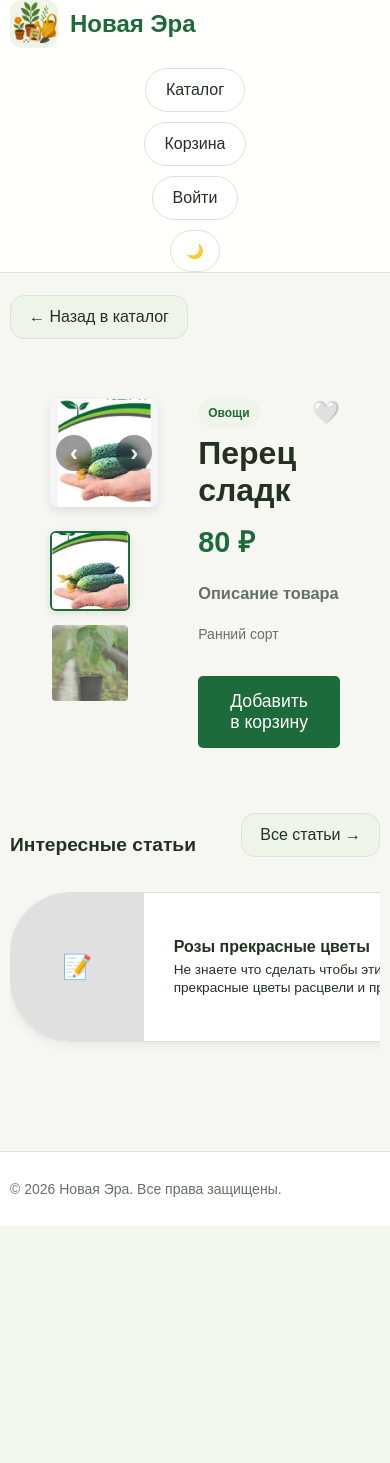
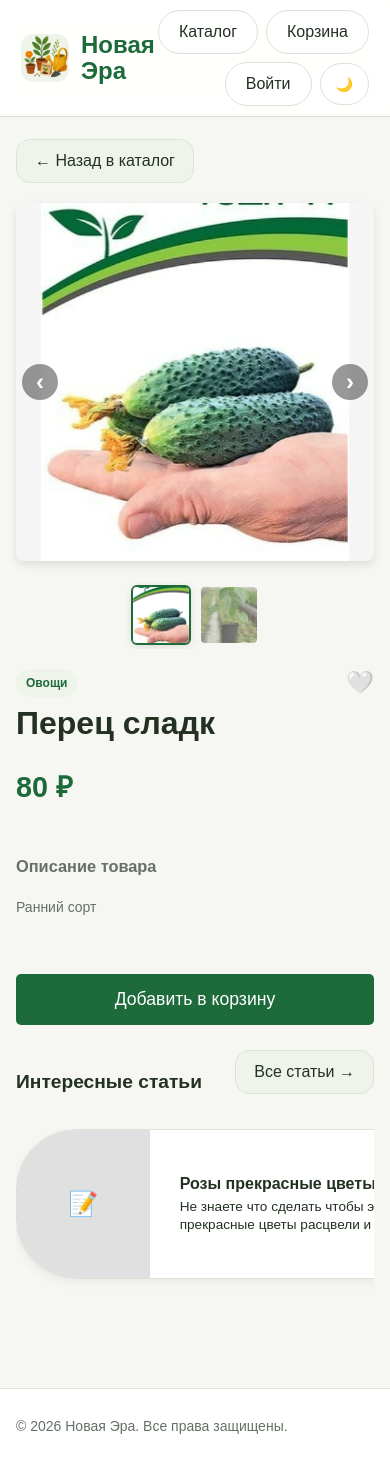
Before and after one commit to Zdappy/Zdappy.github.io, a Flask app: page /product/4 in a window 390 px wide. Before the commit the page ends 1226 px from the top, so only its background shows below. Run offline with Flask 3, Linux system fonts and the light colour scheme.

Commit message:
Настроен интерфейс для мобильных платформ Fixes #8

```diff
--- a/static/css/style.css
+++ b/static/css/style.css
@@ -292,12 +292,38 @@ background: var(--surface);
 /* Responsive */
 @media (max-width: 1024px) {
 .products-grid { grid-template-columns: repeat(2, minmax(0, 1fr)); }
+.header-inner {
+    display: flex !important;
+    flex-direction: row !important;
+    justify-content: space-between !important;
+    align-items: center !important;
+    padding: 10px 5px !important;
 }
+}
+
+
 @media (max-width: 720px) {
-.container { width: min(100% - 20px, 1180px); }
-.header-inner, .section-head, .cart-summary, .admin-head { align-items: stretch; }
-.header-inner, .top-nav, .search-form, .admin-actions { flex-direction: column; }
-.products-grid { grid-template-columns: 1fr; }
+/* .container { width: min(100% - 20px, 1180px); } */
+.header-inner {
+    display: flex !important;
+    flex-direction: row !important;
+    justify-content: space-between !important;
+    align-items: center !important;
+    padding: 10px 5px !important;
+}
+.top-nav {
+    display: flex !important;
+    flex-direction: row !important;
+    flex-wrap: wrap !important;
+    justify-content: flex-end !important;
+    gap: 8px !important;
+}
+.products-grid {
+    grid-template-columns: repeat(2, 1fr) !important;
+    gap: 12px !important;
+}
+
+
 .form-container, .cart-container, .error-page, .admin-card { padding: 18px; }
 .cart-item { grid-template-columns: 72px 1fr; }
 .qty-controls { grid-column: 1 / -1; justify-content: flex-start; }
@@ -317,6 +343,111 @@ border: none;
 padding: 8px 0;
 }
 .admin-table td::before { content: attr(data-label); font-weight: 700; color: var(--muted); }
+
+
+
+.search-form {
+    display: flex !important;
+    flex-direction: row !important;
+    flex-wrap: wrap !important;
+    justify-content: flex-end !important;
+    align-items: center !important;
+    width: 100% !important;
+    gap: 10px !important;
+}
+.search-input[name="search"] {
+    flex: 6 !important;
+    width: 100% !important;
+    padding: 10px !important;
+}
+.search-form select[name="category"] {
+    flex: 4 !important;
+    width: calc(50% - 5px) !important;
+    padding: 10px !important;
+}
+.search-btn {
+    flex: 1 !important;
+    width: calc(20% - 5px) !important;
+    padding: 12px !important;
+}
+
+
+
+.product-page-container {
+    padding: 0px !important;
+}
+.product-detail-wrapper {
+    display: flex !important;
+    flex-direction: column !important;
+    gap: 20px !important;
+    width: 100% !important;
+}
+.product-image-block {
+    width: 100% !important;
+    height: 100% !important;
+    max-width: 100% !important;
+    max-height: 100% !important;
+    display: flex !important;
+    justify-content: center !important;
+}
+.product-info-block {
+    width: 100% !important;
+    display: flex !important;
+    flex-direction: column !important;
+    gap: 12px !important;
+}
+
+
+
+.gallery-container {
+    display: flex !important;
+    flex-direction: column !important;
+    gap: 12px !important;
+    width: 100% !important;
+}
+/* Главное изображение со стрелками */
+.main-image-wrapper {
+    position: relative !important;
+}
+/* Контейнер для маленьких картинок (миниатюр) */
+.thumbnail-list {
+    display: flex !important;
+    flex-direction: row !important; /* Строго горизонтальный ряд */
+    justify-content: center !important; /* Центрируем миниатюры под главным фото */
+    gap: 8px !important;            /* Расстояние между маленькими картинками */
+    width: 100% !important;
+    overflow-x: auto !important;    /* Если картинок много, появится аккуратная прокрутка */
+    padding: 4px 0 !important;
+}
+/* Сами маленькие картинки-превью */
+.thumbnail-list img.thumbnail {
+    width: 60px !important;         /* Жесткая маленькая ширина */
+    height: 60px !important;        /* Жесткая маленькая высота (делаем квадратными) */
+    flex-shrink: 0 !important;      /* Запрещаем им сжиматься */
+    object-fit: cover !important;   /* Чтобы фото внутри миниатюры не искажалось */
+    border-radius: 6px !important;  /* Легкое аккуратное скругление углов */
+    cursor: pointer !important;
+    transition: opacity 0.2s ease, border-color 0.2s ease !important;
+    border: 2px solid transparent !important;
+}
+/* Стили для активной миниатюры (которая сейчас выбрана) */
+.thumbnail-list img.thumbnail.active {
+    border-color: var(--brand, #2e7d32) !important; /* Подсветка рамки активного превью */
+    opacity: 1 !important;
+}
+/* Эффект при наведении на остальные миниатюры */
+.thumbnail-list img.thumbnail:not(.active) {
+    opacity: 0.6 !important;
+}
+.thumbnail-list img.thumbnail:not(.active):hover {
+    opacity: 0.9 !important;
+}
+}
+
+
+
+@media (max-width: 515px){
+
 }
 
 /* Dark mode for select dropdowns */
```
Also changed, not shown: instance/shop.db.
